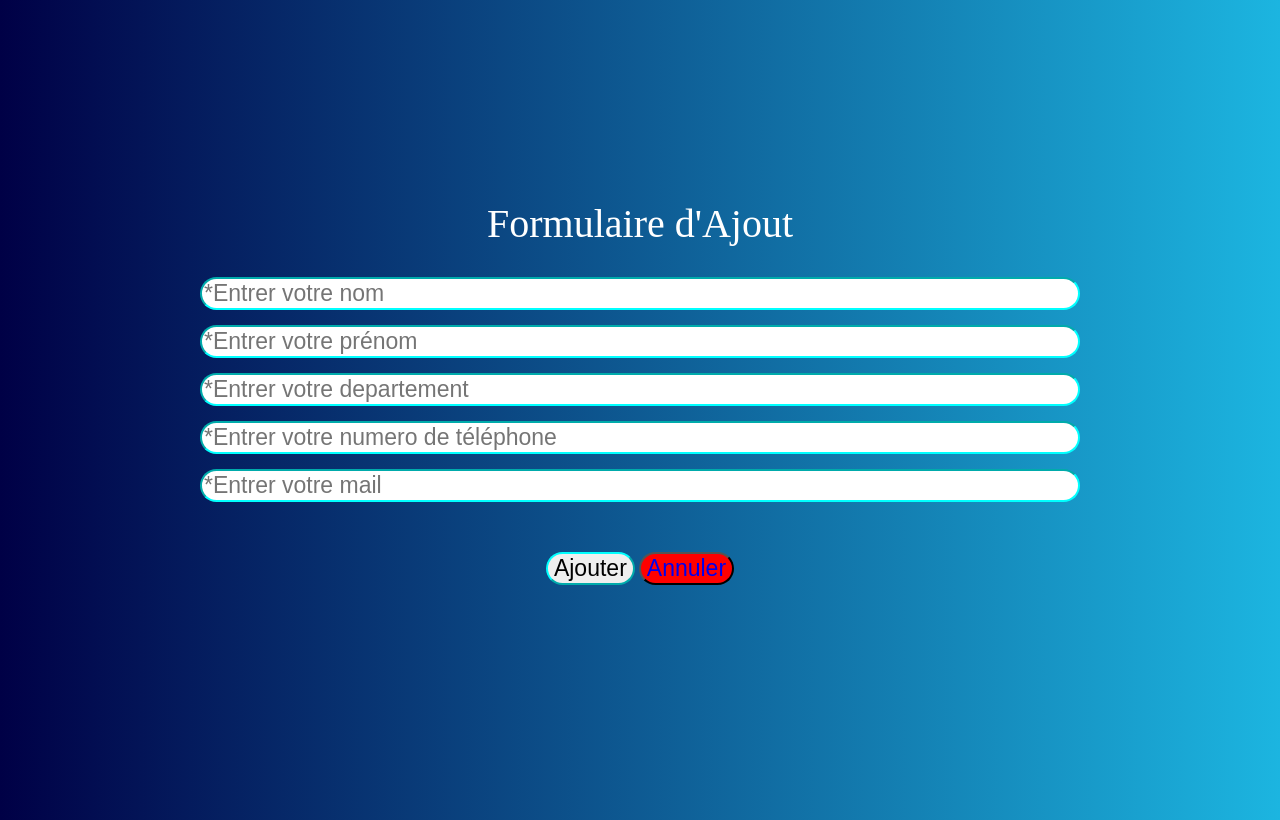
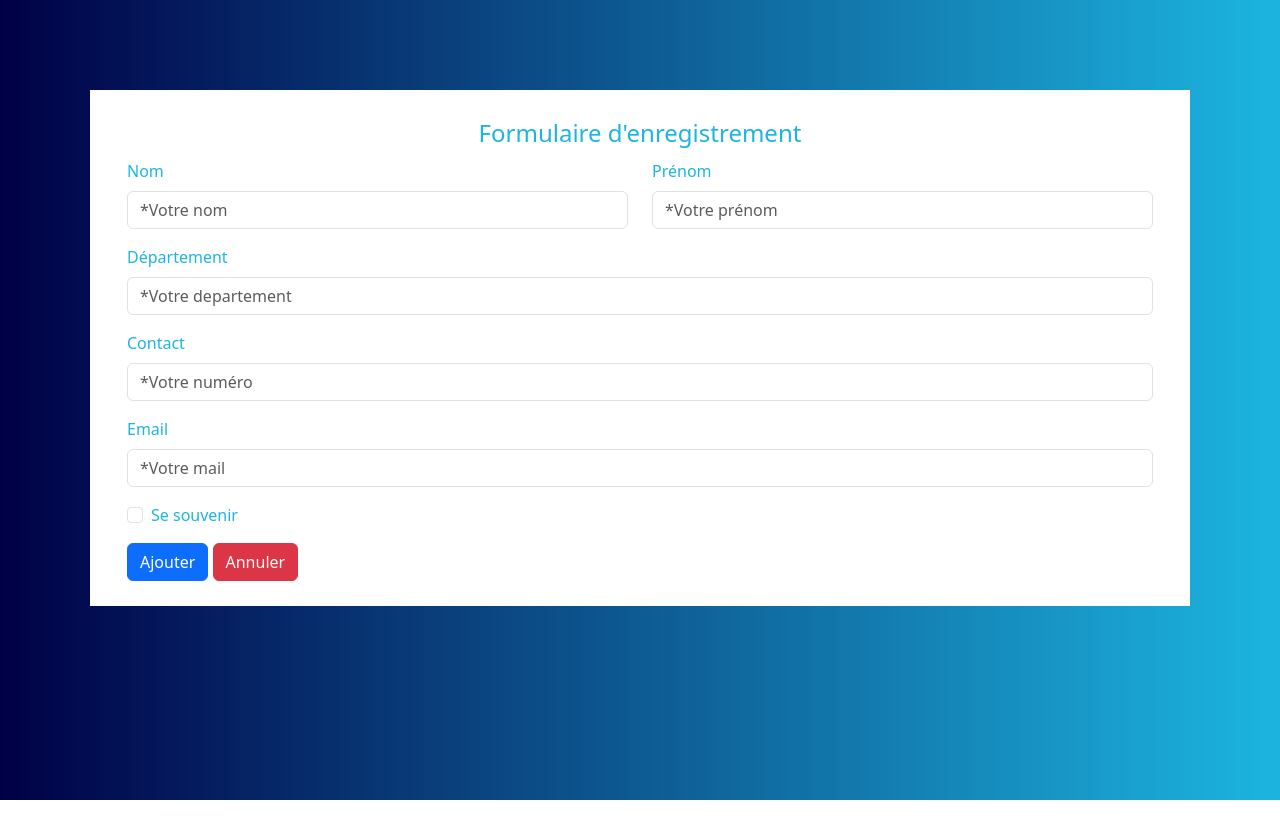
Before and after one commit to isaackone171/test, a plain HTML site: page ajout_utilisateur.html in a window 1280 px wide. Drawn offline with nearby package versions, Linux system fonts and the light colour scheme.

Commit message:
Amelioration du style des pages

```diff
--- a/ajout_utilisateur.html
+++ b/ajout_utilisateur.html
@@ -4,26 +4,58 @@
     <meta charset="UTF-8">
     <meta name="viewport" content="width=device-width, initial-scale=1.0">
     <title>Formulaire d'Ajout</title>
+    <link href="https://cdn.jsdelivr.net/npm/bootstrap@5.3.8/dist/css/bootstrap.min.css" rel="stylesheet" integrity="sha384-sRIl4kxILFvY47J16cr9ZwB07vP4J8+LH7qKQnuqkuIAvNWLzeN8tE5YBujZqJLB" crossorigin="anonymous">
     <link rel="stylesheet" href="style2.css">
+
 </head>
 <body>
+    <div class="formulaire">
+        <div class="container">
+            <form action="" method="post">
+                <legend>Formulaire d'enregistrement</legend>
+                <div class="row">
 
-    <form action="" method="post">
-        <legend>Formulaire d'Ajout</legend>
+                    <div class="mb-3 col-6">
+                        <label for="nom" class="form-label">Nom</label>
+                        <input type="text" class="form-control" id="nom" aria-describedby="writename" placeholder="*Votre nom" required>
+                    </div>
 
-            <input type="text" name="nom" placeholder="*Entrer votre nom" required>
-            <input type="text" name="prenom" placeholder="*Entrer votre prénom" required>
+                    <div class="mb-3 col-6">
+                        <label for="prenom" class="form-label">Prénom</label>
+                        <input type="text" class="form-control" id="prenom" placeholder="*Votre prénom" required>
+                    </div>
+                </div>
 
+                <div class="mb-3">
+                    <label for="departement" class="form-label">Département</label>
+                    <input type="text" class="form-control" id="departement" placeholder="*Votre departement">
+                </div>
 
+                <div class="mb-3">
+                    <label for="contact" class="form-label">Contact</label>
+                    <input type="tel" class="form-control" id="telephone" placeholder="*Votre numéro" required>
+                </div>
 
-        <input type="text" name="departement" placeholder="*Entrer votre departement" required>
-        <input type="tel" name="num telephone" placeholder="*Entrer votre numero de téléphone" required>
-        <input type="email" name="mail" placeholder="*Entrer votre mail" required>
+                <div class="mb-3">
+                    <label for="email" class="form-label">Email</label>
+                    <input type="email" class="form-control" id="prenom" placeholder="*Votre mail" required>
+                </div>
 
-        <div class="bouton">
-            <input type="submit" name="bouton" value="Ajouter" class="add">
-            <button class="btn"><a href="index.html">Annuler</a></button>
+                <div class="mb-3 form-check">
+                    <input type="checkbox" class="form-check-input" id="exampleCheck1">
+                    <label class="form-check-label" for="exampleCheck1">Se souvenir</label>
+                </div>
+
+                <div>
+
+                    <a href="#" class="btn btn-primary">Ajouter</a>
+
+                    <a  class="btn btn-danger" href="index.html">Annuler</a>
+                </div>
+
+            </form>
         </div>
-    </form>
+    </div>
+
 </body>
 </html>
--- a/style.css
+++ /dev/null
@@ -1,13 +0,0 @@
-.move{
-    display:flex;
-    justify-content:space-around;
-    margin-top:50px;
-    align-items: center;
-}
-body{
-    background: linear-gradient(to left, #1CB5E0, #000046);
-    background: linear-gradient(to right,#000046, #1CB5E0);
-}
-h1{
-    color:white;
-}
--- a/style1.css
+++ b/style1.css
@@ -1,55 +1,12 @@
-table{
-    border-collapse: collapse;
-    margin:12px;
-    border-color: darkgrey;
-
-}
-td{
-    border:1px solid black;
-    font-size: 20px;
-    color:white;
-
-}
-th{
-    font-size: 25px;
-    background-color: blueviolet;
-    border-radius: 20px;
-    color:white;
+.move{
+    display:flex;
+    justify-content:space-around;
+    margin-top:50px;
+    align-items: center;
 }
 body{
     background: linear-gradient(to left, #1CB5E0, #000046);
     background: linear-gradient(to right,#000046, #1CB5E0);
-    margin:150px;
-}
-a{
-    text-decoration:none;
-}
-button{
-    background-color:red;
-    border-radius: 20px;
-}
-.btn{
-    background-color: white;
-    border-color:#1CB5E0;
-}
-.btn:active{
-    background-color: #000046;
-}
-.move{
-    display:flex;
-    justify-content:center;
-    gap:150px;
-}
-.btnadd{
-    font-size: 20px;
-    margin:10px;
-    border-radius: 40px;
-    background-color: white;
-    border-color:#000046;
-}
-.btnadd:hover{
-    color:pink;
-    background-color: cyan;
 }
 h1{
     color:white;
--- a/style2.css
+++ b/style2.css
@@ -1,39 +1,13 @@
 body{
-   background: linear-gradient(to left, #1CB5E0, #000046);
-    background: linear-gradient(to right,#000046, #1CB5E0);
-  margin: 200px;
+    background:linear-gradient(to left, #1CB5E0, #000046);
+    background:linear-gradient(to right,#000046, #1CB5E0);
 }
-legend{
-    font-size: 40px;
-    padding-bottom: 15px;
-    text-align: center;
-    color:white;
-}
-input{
-    font-size:23px;
-    border-radius:22px;
-    border-color: cyan;
-}
-form{
-    display: flex;
-    flex-direction: column;
-    gap:15px;
+legend,label{
+    color:#1CB5E0;
     text-align: center;
 }
-.btn{
-    font-size:23px;
-    background-color:red;
-    border-radius:20px;
+.formulaire{
+    background-color: white;
+    margin:90px;
+    padding:25px;
 }
-.bouton{
-    padding:15px;
-    margin:20px;
-}
-a{
-    text-decoration: none;
-}
-.add:hover{
-    background-color: #000046;
-    transition:1s;
-    color:white;
-}
```
Also changed, not shown: index.html (+1 -1 lines), modifier_utilisateur.html (+40 -13 lines).
